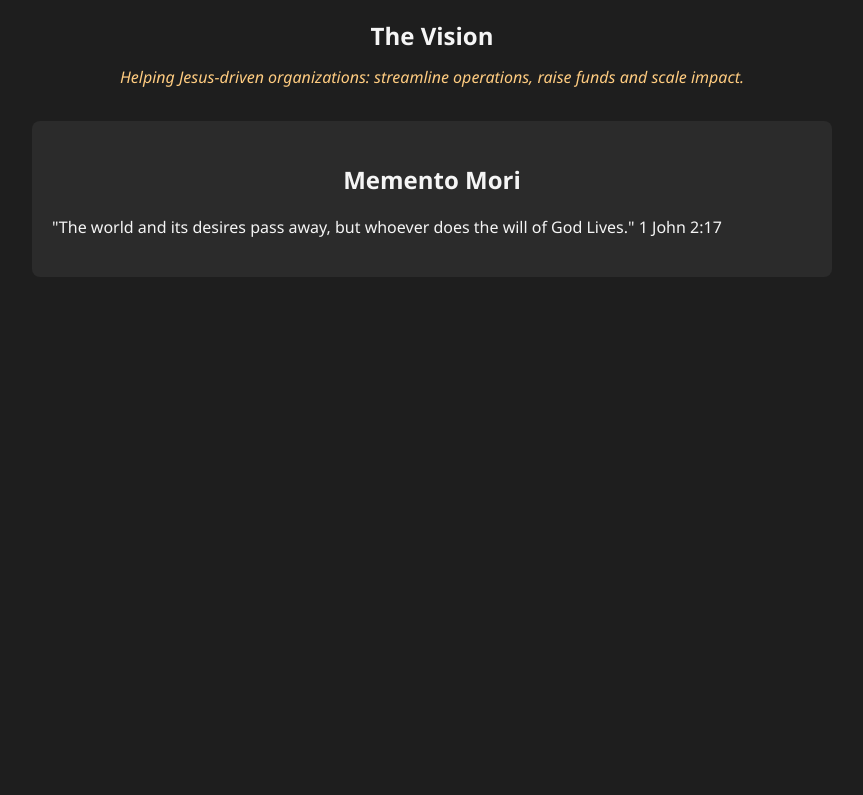
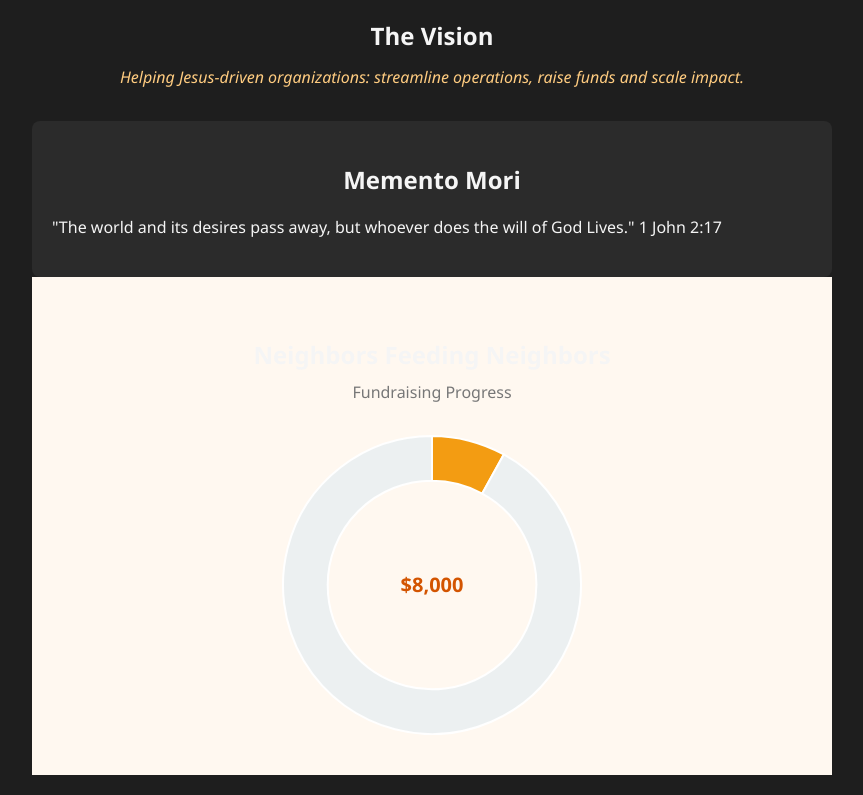
Before and after one commit to StreetLightConsulting/StreetLightConsulting.github.io, a plain HTML site: page index.html in a window 1280 px wide. Shown: the part 351-1146 px from the top of the page, without its empty margins (208-1071 px from the left). Before the commit the page ends 800 px from the top, so only its background shows below. Drawn offline with nearby package versions, Linux system fonts and the light colour scheme.

Commit message:
Update index.html

```diff
--- a/index.html
+++ b/index.html
@@ -85,6 +85,59 @@
     <div class="title">Memento Mori</div>
       <p>"The world and its desires pass away, but whoever does the will of God Lives." 1 John 2:17</p>
     </div>
+    <!-- Fundraising Progress Chart -->
+<div style="text-align: center; padding: 40px; background-color: #fff8f0;">
+  <h2 style="margin-bottom: 5px; font-weight: 600;">Neighbors Feeding Neighbors</h2>
+  <div style="font-size: 16px; color: #777; margin-bottom: 30px;">Fundraising Progress</div>
+  <div style="position: relative; width: 300px; margin: 0 auto;">
+    <canvas id="fundsChart"></canvas>
+    <div style="position: absolute; top: 50%; left: 50%; transform: translate(-50%, -50%);
+                font-size: 20px; font-weight: bold; color: #d35400;">
+      $8,000
+    </div>
+  </div>
+</div>
+
+<!-- Chart.js Library -->
+<script src="https://cdn.jsdelivr.net/npm/chart.js"></script>
+
+<!-- Chart Initialization Script -->
+<script>
+  const raisedAmount = 8000;
+  const goalAmount = 100000;
+  const remaining = goalAmount - raisedAmount;
+
+  const ctx = document.getElementById('fundsChart').getContext('2d');
+
+  const data = {
+    labels: ['Raised', 'Remaining'],
+    datasets: [{
+      data: [raisedAmount, remaining],
+      backgroundColor: ['#f39c12', '#ecf0f1'],
+      hoverOffset: 10
+    }]
+  };
+
+  const config = {
+    type: 'doughnut',
+    data: data,
+    options: {
+      cutout: '70%',
+      animation: {
+        animateScale: true
+      },
+      plugins: {
+        legend: {
+          display: false
+        }
+      }
+    }
+  };
+
+  new Chart(ctx, config);
+</script>
+
+
   </div>
 </body>
 </html>
```
